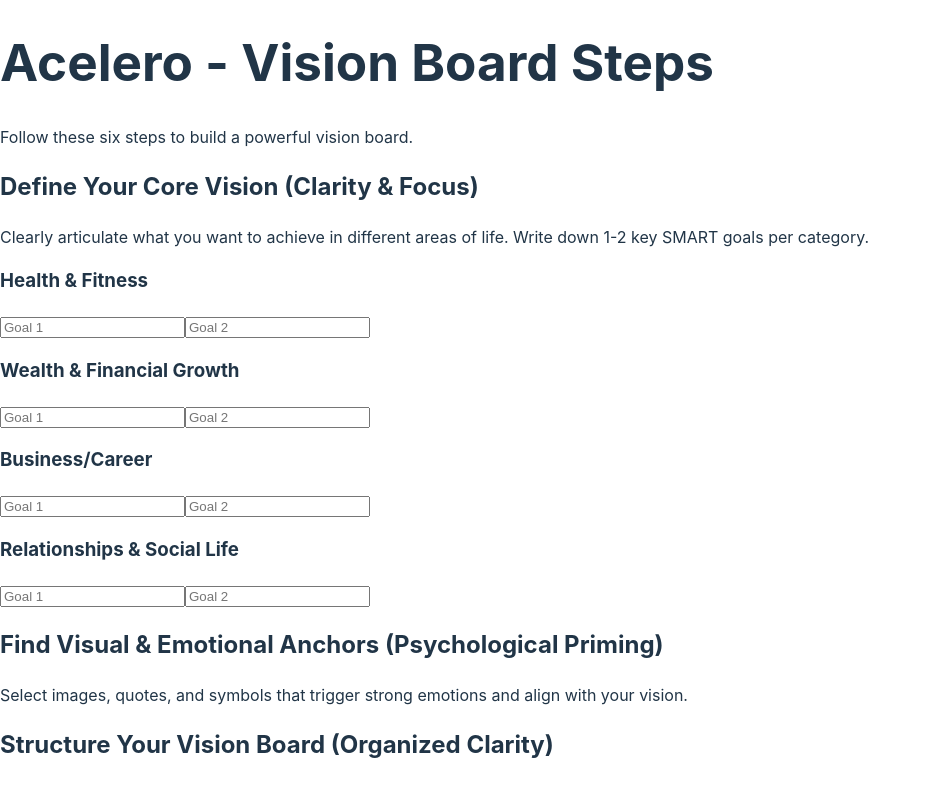
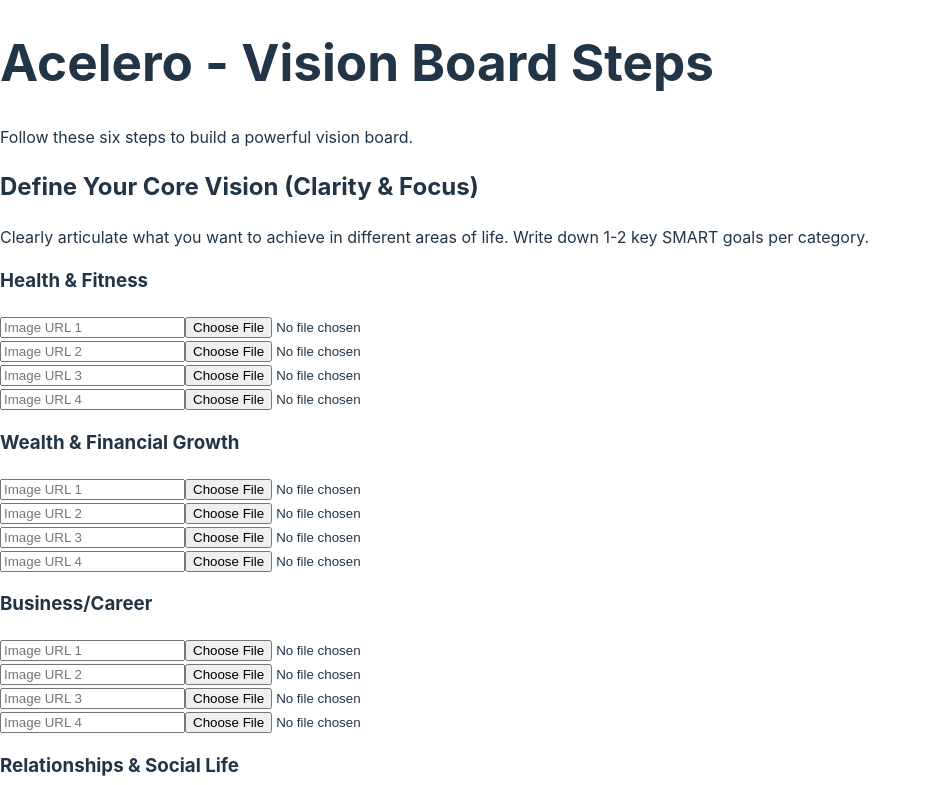
Before and after one commit to mford4444/Digital-Vision-Board, a React (Vite) app: page / in a window 1280 px wide. Shown: the top 785 px of the page, without its empty margins (0-928 px from the left). Built offline with nearby package versions, Linux system fonts and the light colour scheme.

Commit message:
Image uploads fix v2

```diff
--- a/src/VisionBoard.jsx
+++ b/src/VisionBoard.jsx
@@ -77,6 +77,43 @@
                 {step.categories && (
                   <div>
                     {step.categories.map((category, i) => (
+                      <div key={i} className='mb-4'>
+                        <h3 className='text-lg font-semibold'>{category.name}</h3>
+                        <div className='grid grid-cols-2 gap-2 mt-4'>
+                          {category.images.map((image, j) => (
+                            <div key={j} className='flex flex-col gap-2'>
+                              <Input
+                                type='text'
+                                placeholder={`Image URL ${j + 1}`}
+                                value={image}
+                                onChange={(e) => {
+                                  const updatedState = { ...state };
+                                  updatedState.steps[0].categories[i].images[j] = e.target.value;
+                                  setState(updatedState);
+                                }}
+                              />
+                              <input
+                                type='file'
+                                accept='image/*'
+                                onChange={(e) => {
+                                  const file = e.target.files[0];
+                                  if (file) {
+                                    const reader = new FileReader();
+                                    reader.onloadend = () => {
+                                      const updatedState = { ...state };
+                                      updatedState.steps[0].categories[i].images[j] = reader.result;
+                                      setState(updatedState);
+                                    };
+                                    reader.readAsDataURL(file);
+                                  }
+                                }}
+                              />
+                            </div>
+                          ))}
+                        </div>
+                      </div>
+                    ))}
+                    {step.categories.map((category, i) => (
                       <div key={i} className="mb-4">
                         <h3 className="text-lg font-semibold">{category.name}</h3>
 
@@ -109,9 +146,23 @@
           </div>
           <div className={state.isMobileView ? "flex flex-col gap-4 items-center" : "grid grid-cols-2 gap-4"}>
             {state.steps[0].categories.map((category, i) => (
+              <Card key={i} className='p-4 border border-gray-300 rounded-lg shadow-md w-full'>
+                <CardContent>
+                  <h3 className='text-lg font-semibold mb-2'>{category.name}</h3>
+                  <div className={state.isMobileView ? 'flex flex-col gap-4' : 'grid grid-cols-2 gap-2'}>
+                    {category.images.map((image, j) => (
+                      image ? <img key={j} src={image} alt={`Preview ${category.name} ${j + 1}`} className={`rounded-lg ${state.isMobileView ? 'w-3/4 h-40 object-cover' : 'w-full h-32 object-cover'}`} /> : null
+                    ))}
+                  </div>
+                </CardContent>
+              </Card>
+            ))}
+            {state.steps[0].categories.map((category, i) => (
               <Card key={i} className="p-4 border border-gray-300 rounded-lg shadow-md w-full">
                 <CardContent>
-                  <h3 className="text-lg font-semibold mb-2">{category.name}</h3>
+
+                        $1
+                        <p className='text-sm text-gray-600 mb-2'>Select images, quotes, and symbols that trigger strong emotions and align with your vision and goals for {category.name}.</p>
                   <div className={state.isMobileView ? "flex flex-col gap-4" : "grid grid-cols-2 gap-2"}>
                     {category.images.map((image, j) => (
                       image ? <img key={j} src={image} alt={`Preview ${category.name} ${j + 1}`} className={`rounded-lg ${state.isMobileView ? 'w-3/4 h-40 object-cover' : 'w-full h-32 object-cover'}`} /> : null
```
